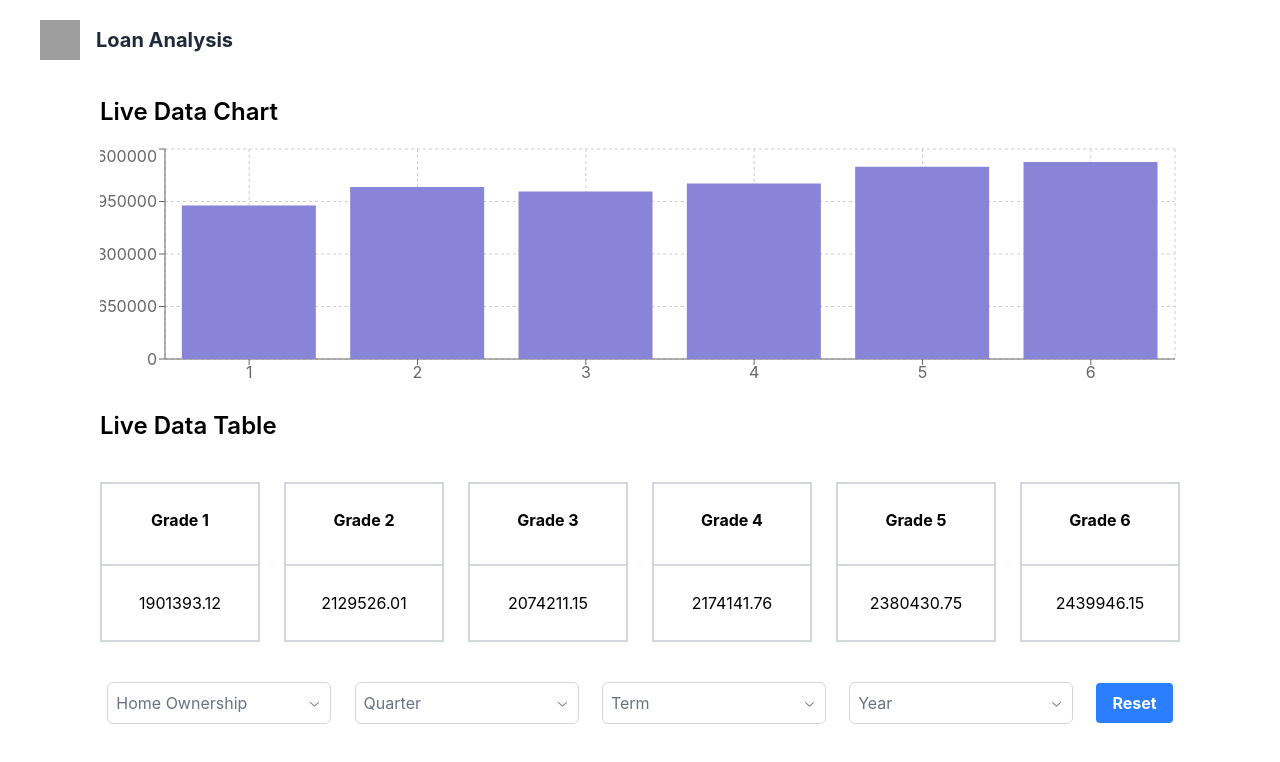
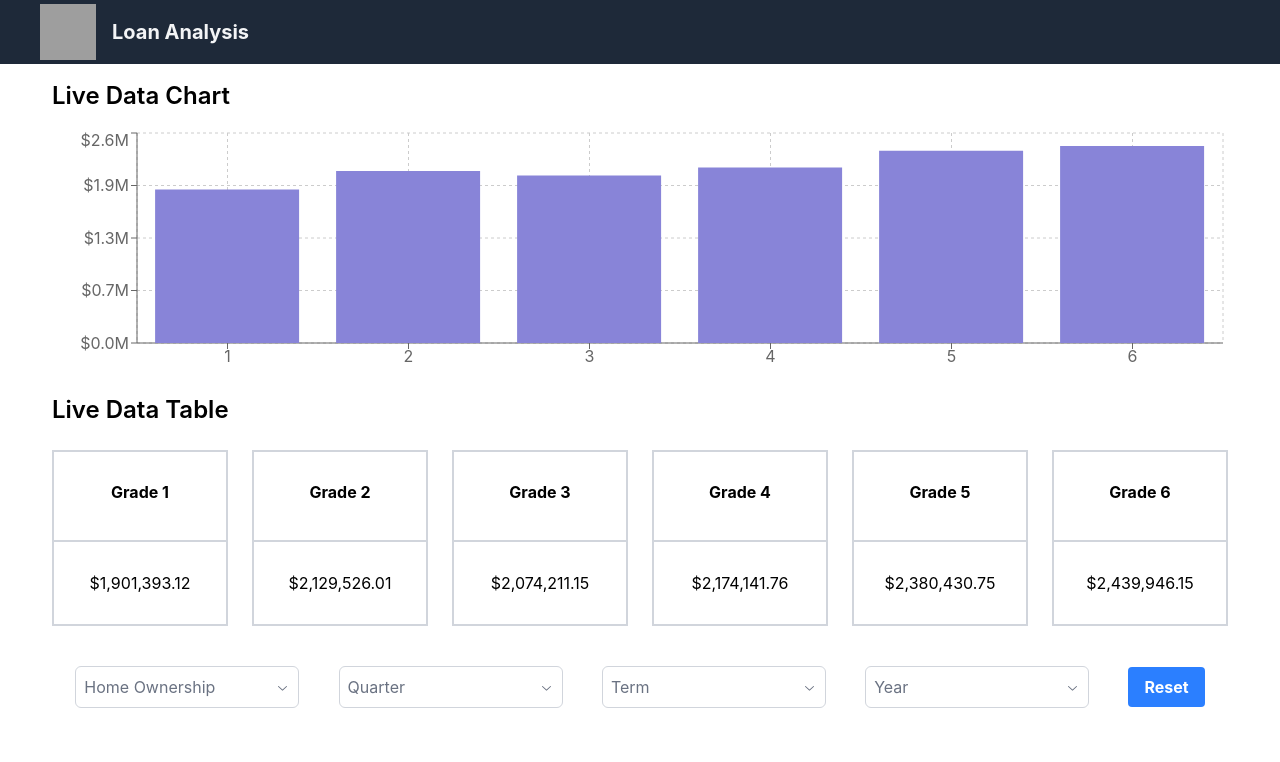
Before and after one commit to latifahpresident/dv01_take-home, a React (Vite) app: page / in a window 1280 px wide. Shown: the top 762 px of the page. Built offline with nearby package versions, Linux system fonts and the light colour scheme; grey boxes are pictures that could not be loaded.

Commit message:
added some comments explaing code added the initial read me removed menu dark mode

```diff
--- a/src/App.tsx
+++ b/src/App.tsx
@@ -66,13 +66,16 @@ const App = () => {
   useEffect(() => {
     const initialize = async () => {
       const data = await getData();
+
+      // minor refactor to make the code more readable
+      // this saves me from looping multiple times to get the unique values
       const dataFields = {
         grade: new Set<string>(),
         homeOwnership: new Set<string>(),
         quarter: new Set<string>(),
         term: new Set<string>(),
         year: new Set<string>(),
-        groupedData: new Map<string, any>(),
+        groupedData: new Map<string, any>(), //using a map makes it easier to group the data by grade
       };
 
       data.forEach((item) => {
@@ -114,9 +117,11 @@ const App = () => {
     initialize();
   }, []);
 
+  // this is a simple loader to display while the data is loading
+  // I would add a skeleton loader if the data was to take longer to load
   if (initializing) {
     return (
-      <div className="flex items-center justify-center h-screen">
+      <div className="flex items-center justify-center mb-40">
         <MiniLoader className="mr-2 h-5 w-5 text-xl animate-spin" text="Loading..." />
       </div>
     );
@@ -134,25 +139,28 @@ const App = () => {
               <BarChart data={chartData} title="Live Data Chart">
                 <CartesianGrid strokeDasharray="3 3" />
                 <XAxis dataKey="name" />
-                <YAxis />
-                <Tooltip />
+                {/* I formatted the y axis like this because it was being cut off otherwise */}
+                <YAxis tickFormatter={(value) => `$${(value / 1000000).toFixed(1)}M`} width={80} />
+                <Tooltip
+                  formatter={(value: number) => [`$${value.toLocaleString('en-US')}`, 'Value']}
+                />
                 <Bar dataKey="value" fill="#8884d8" />
               </BarChart>
             </ResponsiveContainer>
           </div>
         )}
-        <div className="text-2xl font-semibold my-4">Live Data Table</div>
-        <div className="flex items-center justify-evenly gap-6 mt-10">
+        <div className="text-2xl font-semibold mt-4">Live Data Table</div>
+        <div className="flex items-center justify-evenly gap-6 mt-6">
           {columns.map((column) => (
-            <div key={column} className="flex flex-col items-center justify-center h-40 w-40">
+            <div key={column} className="flex flex-col items-center justify-center h-44 w-44">
               <div className="flex font-bold items-center w-full h-full justify-center border-2 border-b-0 border-gray-300 pb-2">
                 {`Grade ${column}`}
               </div>
               <div className="flex items-center w-full h-full justify-center border-2 border-gray-300">
-                {`${aggregatedData.get(column)?.toLocaleString('en-US', {
+                {Number(aggregatedData.get(column)).toLocaleString('en-US', {
                   style: 'currency',
                   currency: 'USD',
-                })}`}
+                })}
               </div>
             </div>
           ))}
--- a/src/components/menu/menu.tsx
+++ b/src/components/menu/menu.tsx
@@ -1,14 +1,8 @@
-import { useState, useEffect } from 'react';
-
 export function Menu() {
-  const [dark, setDark] = useState(false);
-
-  useEffect(() => {
-    document.documentElement.classList.toggle('dark', dark);
-  }, [dark]);
-
+  // this is a simple component to display the menu
+  // The Ui looked quite plain so wanted to make it more visually appealing
   return (
-    <header className="bg-white dark:bg-gray-800 text-gray-800 w-full dark:text-gray-100 h-20 flex items-center px-10">
+    <header className="bg-gray-800 w-full text-gray-100 h-16 flex items-center px-10">
       <div className="flex items-center justify-between">
         <div className="flex items-center justify-center gap-4 h-full">
           <img
@@ -16,7 +10,7 @@ export function Menu() {
               'https://images.ctfassets.net/754lisswuj3q/1A6cMInS2mBWi5IMerlNoF/2b786c8543edf5369634f72f7bf0f3ad/dv01_fitch_logo_white.svg'
             }
             alt="logo"
-            className="h-10 w-10"
+            className="h-14 w-14"
           />
           <h1 className="text-xl font-bold">Loan Analysis</h1>
         </div>
--- a/src/components/multiselect/multiselect.tsx
+++ b/src/components/multiselect/multiselect.tsx
@@ -41,10 +41,14 @@ export const Multiselect = ({
       : selected.filter((option) => option !== value);
 
     setSelected(newSelected);
+    // in the event onSelectChange is not provided, add coalescing to prevent errors
     onSelectChange?.(newSelected);
   };
 
   useEffect(() => {
+    // this is a bit of a hack to reset the selected values
+    // I don't like to use redux or global state for shared components
+    // as it's not scalable and just creates more complexity
     setSelected([]);
   }, [clearKey]);
 
@@ -71,7 +75,7 @@ export const Multiselect = ({
         <div
           ref={ref}
           className={cn(
-            'flex flex-col gap-2 mt-2 w-full border border-gray-300 rounded-md p-2 absolute top-10',
+            'flex flex-col gap-2 mt-2 w-full border bg-white z-10 border-gray-300 rounded-md p-2 absolute top-10',
             listClassName
           )}
         >
--- a/src/services/request/api.js
+++ b/src/services/request/api.js
@@ -1,4 +1,5 @@
 import Papa from 'papaparse';
+// had to append ?url to the end of the file path to get it to work with vite
 import rawData from './loansize.csv?url';
 
 const parseData = (result, rawData) => {
--- a/src/utils/aggregator.ts
+++ b/src/utils/aggregator.ts
@@ -1,3 +1,4 @@
+// this code was shared so trying to keep it dry
 export const buildAggregatedData = (data: Map<string, any>) => {
   const aggregatedData = new Map<string, any>();
   const chartData: { name: string; value: number }[] = [];
--- a/src/utils/classname.ts
+++ b/src/utils/classname.ts
@@ -1,6 +1,7 @@
 import { twMerge } from 'tailwind-merge';
 import { type ClassValue, clsx } from 'clsx';
 
+// since im using tailwind, this utility allows to merge conflicting classes but also programmatically add classes
 export function cn(...inputs: ClassValue[]) {
   return twMerge(clsx(inputs));
 }
```
Also changed, not shown: 1 other file (tests, documents, lock files or other folders).
